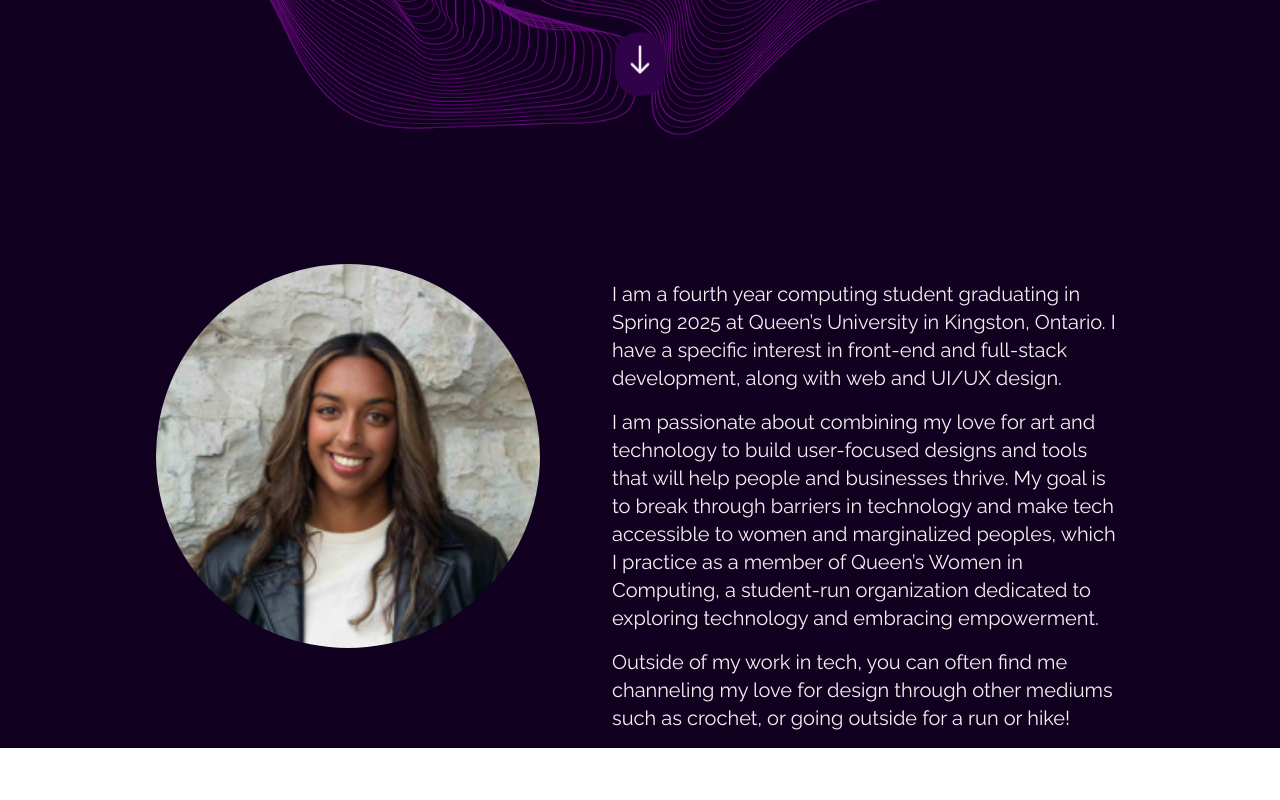
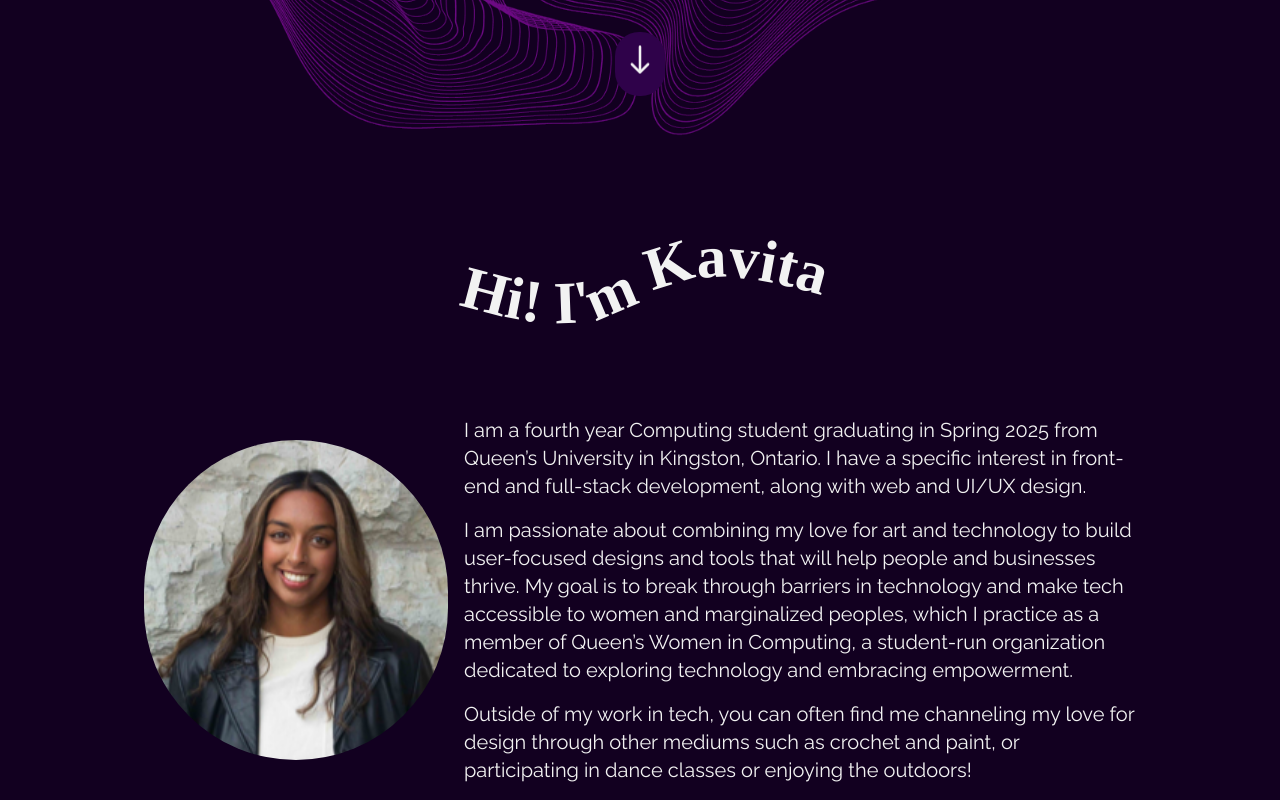
Before and after one commit to kavitaithomas/portfolio, a React (Create React App) app: page / in a window 1280 px wide. Shown: the part 595-1395 px from the top of the page. Before the commit the page ends 1343 px from the top, so only its background shows below. Built offline with nearby package versions, Linux system fonts and the light colour scheme; a web font is replaced by a local one.

Commit message:
fix: :bug: circle headshot bug fixed

```diff
--- a/src/components/AboutMe.jsx
+++ b/src/components/AboutMe.jsx
@@ -3,9 +3,32 @@ import headshot from "../assets/headshot.png";
 
 const AboutMe = () => {
   return (
-    <div className="flex flex-col md:mt-32 md:flex-row justify-center items-center md:items-start md:space-x-10">
+    <div className="flex flex-col items-center md:mt-16">
+      {/* Wave Text */}
+      <div className="font-title sm:text-2xl md:text-3xl">
+        <svg
+          className="w-[1000px] h-[200px]"
+          viewBox="0 0 400 100"
+          xmlns="http://www.w3.org/2000/svg"
+        >
+          <defs>
+            <path
+              id="wave"
+              d="M10,50 C60,10 140,90 200,50 C260,10 340,90 390,50"
+              fill="transparent"
+            />
+          </defs>
+          <text fill="#F2F2F2" fontWeight="bold">
+            <textPath href="#wave" textAnchor="middle" startOffset="50%">
+              Hi! I'm Kavita
+            </textPath>
+          </text>
+        </svg>
+      </div>
+
+      <div className="flex flex-col items-center xl:flex-row justify-evenly lg:items-center w-full">
         {/* Headshot */}
-      <div className="md:mr-8 rounded-full w-96 h-96 overflow-hidden">
+        <div className="w-72 h-72 rounded-full overflow-hidden md:w-80 md:h-80 mb-8 xl:mb-0 mr-4 ">
           <img
             src={headshot}
             alt="Kavita Thomas Headshot"
@@ -14,26 +37,28 @@ const AboutMe = () => {
         </div>
 
         {/* About Me text */}
-      <div className="text-my-gray max-w-lg text-left md:text-xl">
+        <div className="text-my-gray max-w-2xl lg:flex-grow text-left md:text-xl">
           <p className="my-4">
-          I am a fourth year computing student graduating in Spring 2025 at
-          Queen’s University in Kingston, Ontario. I have a specific interest in
-          front-end and full-stack development, along with web and UI/UX design.{" "}
+            I am a fourth year Computing student graduating in Spring 2025 from
+            Queen’s University in Kingston, Ontario. I have a specific interest
+            in front-end and full-stack development, along with web and UI/UX
+            design.
           </p>
           <p>
             I am passionate about combining my love for art and technology to
             build user-focused designs and tools that will help people and
-          businesses thrive. My goal is to break through barriers in technology
-          and make tech accessible to women and marginalized peoples, which I
-          practice as a member of Queen’s Women in Computing, a student-run
-          organization dedicated to exploring technology and embracing
-          empowerment.
+            businesses thrive. My goal is to break through barriers in
+            technology and make tech accessible to women and marginalized
+            peoples, which I practice as a member of Queen’s Women in Computing,
+            a student-run organization dedicated to exploring technology and
+            embracing empowerment.
           </p>
           <p className="my-4">
             Outside of my work in tech, you can often find me channeling my love
-          for design through other mediums such as crochet, or going outside for
-          a run or hike!
+            for design through other mediums such as crochet and paint, or
+            participating in dance classes or enjoying the outdoors!
           </p>
+        </div>
       </div>
     </div>
   );
```
Also changed, not shown: src/assets/headshot.png. Lines whose indentation alone changed are shown as unchanged.
